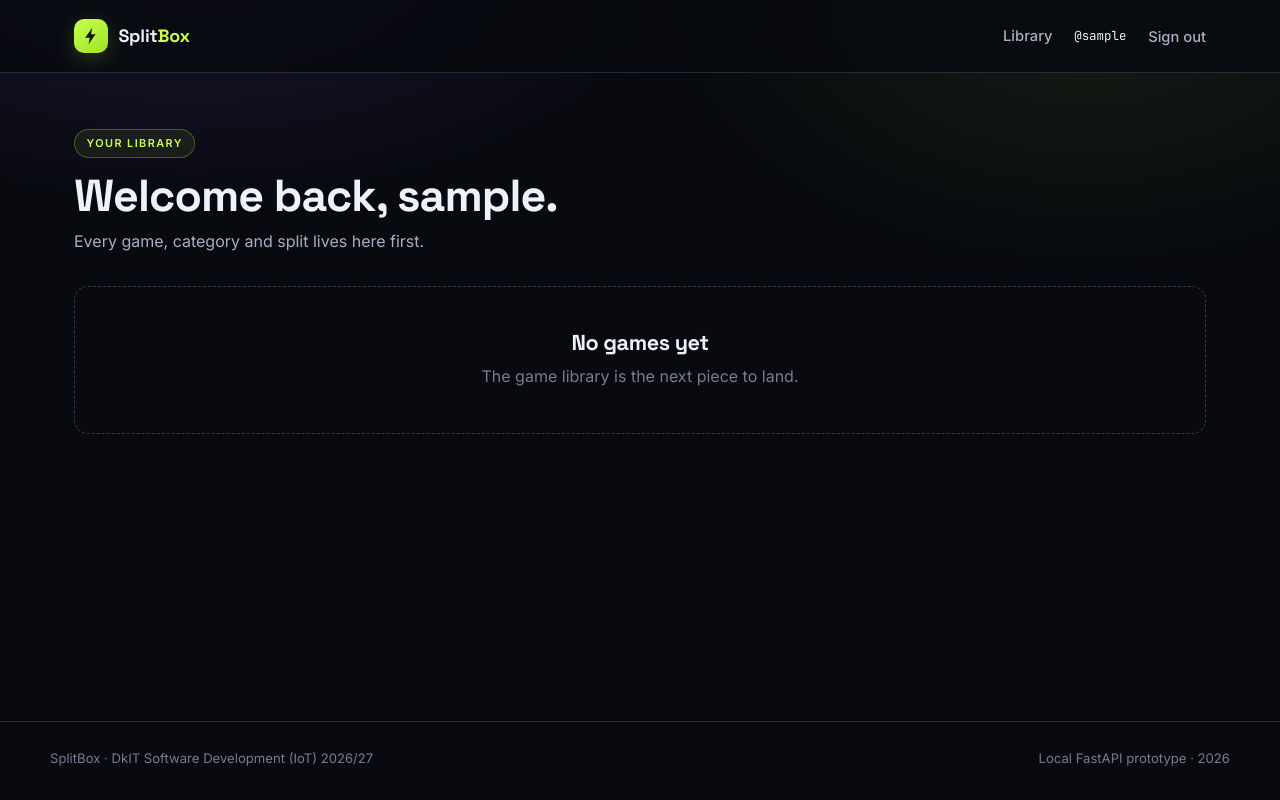
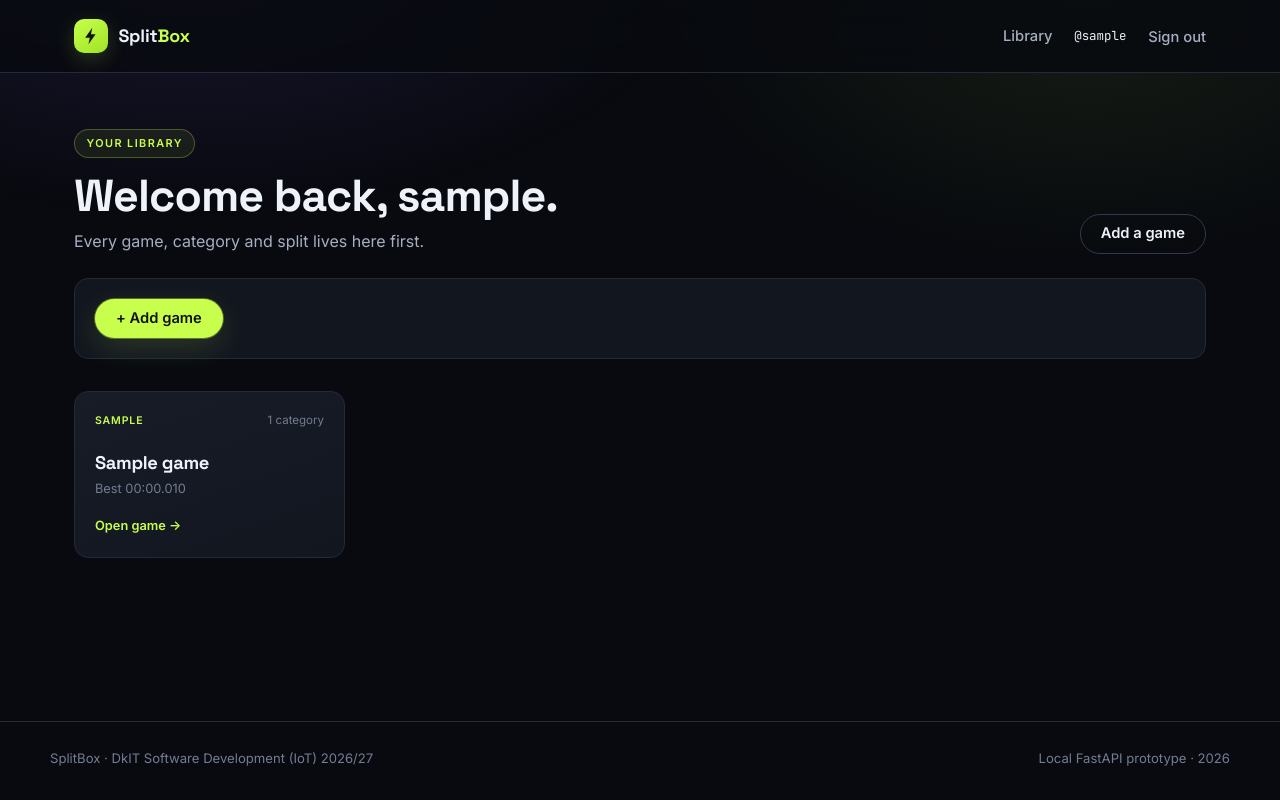
Before and after one commit to leonas-stanis/SplitBox, a FastAPI app: page /dashboard in a window 1280 px wide. Run offline with FastAPI, Linux system fonts and the light colour scheme; a user stored in the database is signed in; tables that the repository leaves empty hold one stand-in row (values such as "Sample post").

Commit message:
Add game library with create, edit and delete

```diff
--- a/main.py
+++ b/main.py
@@ -4,7 +4,7 @@ from datetime import datetime
 from pathlib import Path
 from typing import Annotated
 
-from fastapi import FastAPI, Form, Request
+from fastapi import FastAPI, Form, HTTPException, Request
 from fastapi.responses import JSONResponse, RedirectResponse
 from fastapi.staticfiles import StaticFiles
 from fastapi.templating import Jinja2Templates
@@ -67,6 +67,30 @@ def page(
     return templates.TemplateResponse(
         request, template, context, status_code=status_code
     )
+
+
+def game_summary(game: models.Game) -> dict:
+    best_ms = None
+    for category in game.categories:
+        best_run = category.personal_best
+        if best_run is not None:
+            best_ms = (
+                best_run.total_ms
+                if best_ms is None
+                else min(best_ms, best_run.total_ms)
+            )
+    return {
+        "game": game,
+        "category_count": len(game.categories),
+        "best_ms": best_ms,
+    }
+
+
+def owned_game(db: SessionDep, user: models.User, game_id: int) -> models.Game:
+    game = db.get(models.Game, game_id)
+    if game is None or game.user_id != user.id:
+        raise HTTPException(status_code=404, detail="Game not found")
+    return game
 
 
 def registration_error(
@@ -204,8 +228,91 @@ def logout(request: Request):
 
 
 @app.get("/dashboard", name="dashboard")
-def dashboard(request: Request, user: PageUser):
-    return page(request, "dashboard.html", user=user)
+def dashboard(request: Request, db: SessionDep, user: PageUser):
+    games = db.scalars(
+        select(models.Game)
+        .where(models.Game.user_id == user.id)
+        .order_by(models.Game.created_at)
+    ).all()
+    return page(
+        request,
+        "dashboard.html",
+        user=user,
+        game_cards=[game_summary(game) for game in games],
+    )
+
+
+@app.post("/games", name="create_game")
+def create_game(
+    request: Request,
+    db: SessionDep,
+    user: PageUser,
+    name: Annotated[str, Form()] = "",
+    platform: Annotated[str, Form()] = "",
+):
+    name = name.strip()
+    if not name or len(name) > 80:
+        flash(request, "Give the game a name (up to 80 characters).", "error")
+        return RedirectResponse("/dashboard", status_code=303)
+
+    game = models.Game(
+        user_id=user.id,
+        name=name,
+        platform=platform.strip()[:60],
+    )
+    db.add(game)
+    db.commit()
+    db.refresh(game)
+    flash(request, f"{game.name} added. Now create a category.", "success")
+    return RedirectResponse(f"/games/{game.id}", status_code=303)
+
+
+@app.get("/games/{game_id}", name="game_page")
+def game_page(
+    request: Request,
+    game_id: int,
+    db: SessionDep,
+    user: PageUser,
+):
+    game = owned_game(db, user, game_id)
+    return page(request, "game.html", user=user, game=game)
+
+
+@app.post("/games/{game_id}/update", name="update_game")
+def update_game(
+    request: Request,
+    game_id: int,
+    db: SessionDep,
+    user: PageUser,
+    name: Annotated[str, Form()] = "",
+    platform: Annotated[str, Form()] = "",
+):
+    game = owned_game(db, user, game_id)
+    name = name.strip()
+    if not name or len(name) > 80:
+        flash(request, "Give the game a name (up to 80 characters).", "error")
+        return RedirectResponse(f"/games/{game.id}", status_code=303)
+
+    game.name = name
+    game.platform = platform.strip()[:60]
+    db.commit()
+    flash(request, "Game details updated.", "success")
+    return RedirectResponse(f"/games/{game.id}", status_code=303)
+
+
+@app.post("/games/{game_id}/delete", name="delete_game")
+def delete_game(
+    request: Request,
+    game_id: int,
+    db: SessionDep,
+    user: PageUser,
+):
+    game = owned_game(db, user, game_id)
+    name = game.name
+    db.delete(game)
+    db.commit()
+    flash(request, f"{name} deleted.", "success")
+    return RedirectResponse("/dashboard", status_code=303)
 
 
 @app.exception_handler(AuthRequired)
--- a/templates/dashboard.html
+++ b/templates/dashboard.html
@@ -9,11 +9,56 @@
       <h1>Welcome back, {{ current_user.username }}.</h1>
       <p class="text-dim">Every game, category and split lives here first.</p>
     </div>
+    <div class="page-head-actions">
+      <a class="btn btn-ghost" href="#game-form">Add a game</a>
+    </div>
   </header>
 
-  <div class="empty-state" style="margin-top: 2rem">
-    <h2>No games yet</h2>
-    <p>The game library is the next piece to land.</p>
-  </div>
+  <details class="panel-form" id="game-form" {% if not game_cards %}open{% endif %}>
+    <summary class="btn btn-primary">+ Add game</summary>
+    <form action="{{ url_for('create_game') }}" method="post">
+      <div class="form-grid">
+        <div class="field">
+          <label for="game-name">Game name</label>
+          <input id="game-name" name="name" maxlength="80" placeholder="Celeste" required>
+        </div>
+        <div class="field">
+          <label for="game-platform">Platform <span class="muted">(optional)</span></label>
+          <input id="game-platform" name="platform" maxlength="60" placeholder="PC, Switch, PS5…">
+        </div>
+      </div>
+      <div class="form-actions">
+        <button class="btn btn-primary" type="submit">Add game</button>
+        <span class="muted">The next step is adding a category.</span>
+      </div>
+    </form>
+  </details>
+
+  {% if game_cards %}
+    <div class="game-grid">
+      {% for item in game_cards %}
+        <a class="game-card" href="{{ url_for('game_page', game_id=item.game.id) }}">
+          <div class="game-card-top">
+            <span class="game-tag">{{ item.game.platform or "No platform" }}</span>
+            <span class="muted">{{ item.category_count }} {{ "category" if item.category_count == 1 else "categories" }}</span>
+          </div>
+          <h3>{{ item.game.name }}</h3>
+          <p class="muted">
+            {% if item.best_ms is not none %}
+              Best {{ item.best_ms|clock }}
+            {% else %}
+              No completed runs yet
+            {% endif %}
+          </p>
+          <span class="game-card-open">Open game →</span>
+        </a>
+      {% endfor %}
+    </div>
+  {% else %}
+    <div class="empty-state" style="margin-top: 2rem">
+      <h2>No games yet</h2>
+      <p>Add the first game in your library, then open its page to build categories and splits.</p>
+    </div>
+  {% endif %}
 </section>
 {% endblock %}
```
Also changed, not shown: templates/game.html (added, +81 -0 lines).
